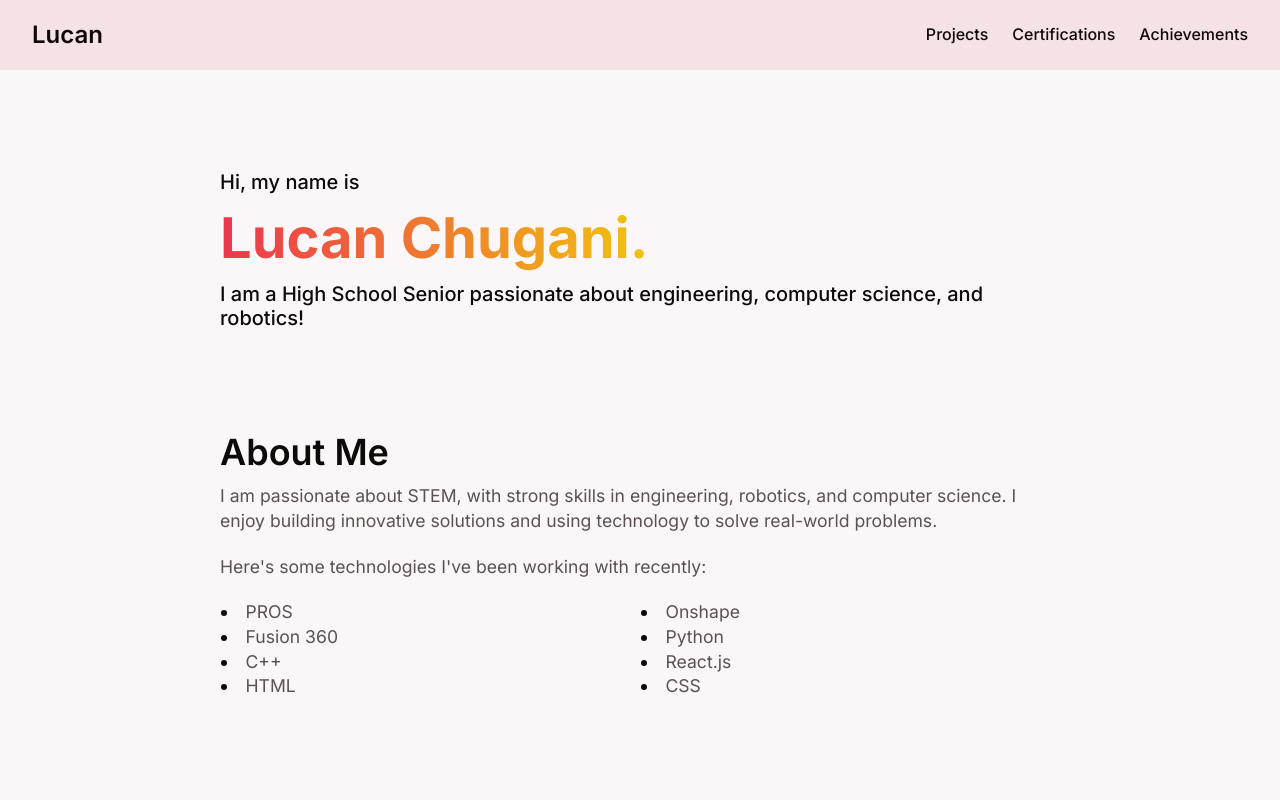
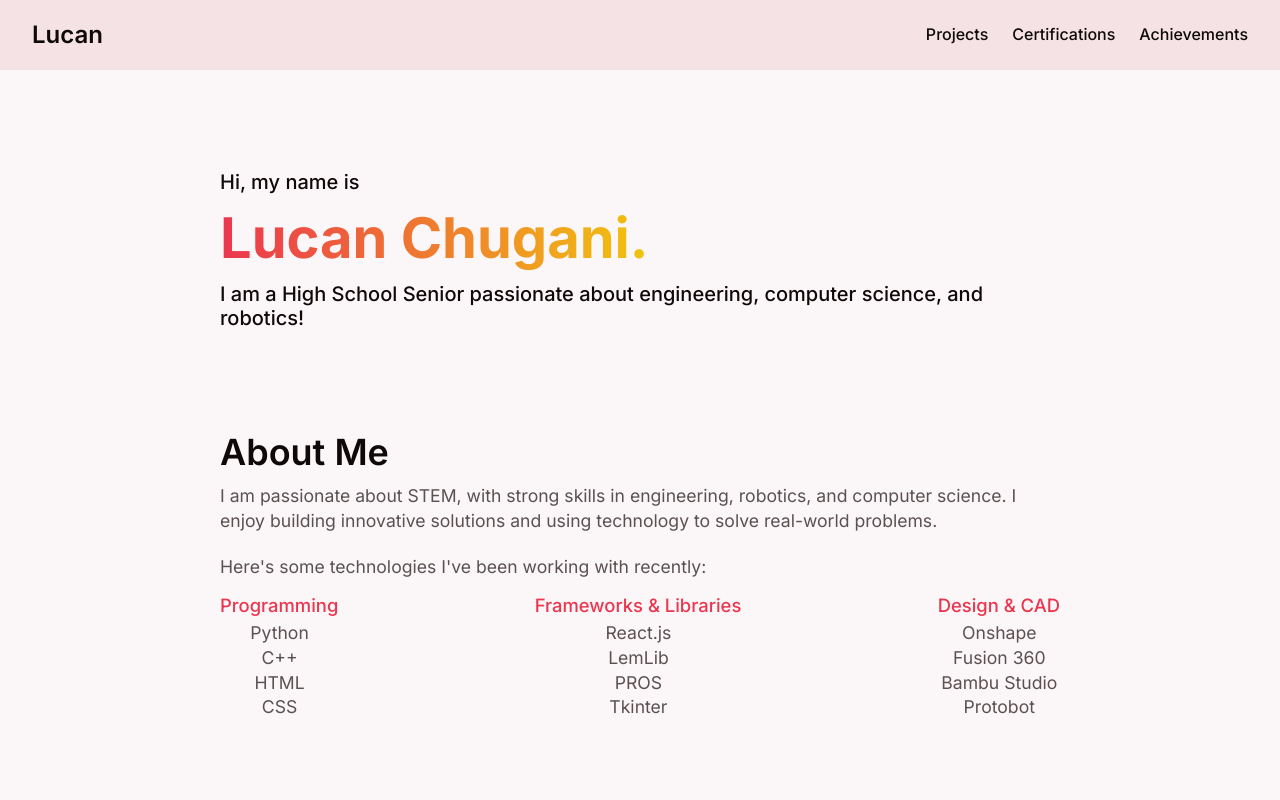
Before and after one commit to Lucan-dev/lucan-dev.github.io, a React (Vite) app: page / in a window 1280 px wide. Shown: the top 800 px of the page. Built offline with nearby package versions, Linux system fonts and the light colour scheme.

Commit message:
Updated Technologies Section
Made 3 different sections for Programming, Design & CAD, and Frameworks & Libraries. Also made it re arrange between vert and hori depending on screen width.

```diff
--- a/src/Components/Page Sections/Technologies.jsx
+++ b/src/Components/Page Sections/Technologies.jsx
@@ -7,33 +7,38 @@ function Technologies() {
             <p>I am passionate about STEM, with strong skills in engineering, robotics, and computer science. I enjoy building innovative solutions and using technology to solve real-world problems.</p>
             <br/>
             <p>Here's some technologies I've been working with recently:</p>
-            <br/>
-            <ul>
-                <li>
-                    PROS
-                </li>
-                <li>
-                    Onshape
-                </li>
-                <li>
-                    Fusion 360
-                </li>
-                <li>
-                    Python
-                </li>
-                <li>
-                    C++
-                </li>
-                <li>
-                    React.js
-                </li>
-                <li>
-                    HTML
-                </li>
-                <li>
-                    CSS
-                </li>
-            </ul>
+
+            <div className="technology-sections">
+                <div className="technology-section">
+                    <h6>Programming</h6>
+                    <ul>
+                        <li>Python</li>
+                        <li>C++</li>
+                        <li>HTML</li>
+                        <li>CSS</li>
+                    </ul>
+                </div>
+
+                <div className="technology-section">
+                    <h6>Frameworks & Libraries</h6>
+                    <ul>
+                        <li>React.js</li>
+                        <li>LemLib</li>
+                        <li>PROS</li>
+                        <li>Tkinter</li>
+                    </ul>
+                </div>
+
+                <div className="technology-section">
+                    <h6>Design & CAD</h6>
+                    <ul>
+                        <li>Onshape</li>
+                        <li>Fusion 360</li>
+                        <li>Bambu Studio</li>
+                        <li>Protobot</li>
+                    </ul>
+                </div>
+            </div>
         </div>
     );
 }
--- a/src/Components/Pages/Projects.jsx
+++ b/src/Components/Pages/Projects.jsx
@@ -73,20 +73,20 @@ function Projects() {
             <h5>Websites</h5>
             <div className="project-wrapper">
                 <ProjectCard
+                    img_url='https://ik.imagekit.io/lucan/Hands%20of%20Fate.png'
+                    img_alt='Alt'
+                    title='AI Blackjack Game'
+                    description="Gesture controlled website with image recognition model"
+                    link='https://hands-of-fate-blackjack.netlify.app'
+                    tags={["Google Teachable Machine", "Javascript"]}
+                />
+                <ProjectCard
                     img_url='https://ik.imagekit.io/lucan/Space.jpg'
                     img_alt='Alt'
                     title='Astronomy Picture of the Day'
                     description="Website showcases daily space images and insights using NASA's API"
                     link='https://apod-api.netlify.app'
                     tags={["Javascript", "HTML", "CSS"]}
-                />
-                <ProjectCard
-                    img_url='https://ik.imagekit.io/lucan/Hands%20of%20Fate.png'
-                    img_alt='Alt'
-                    title='AI Blackjack Game'
-                    description="Gesture controlled website with image recognition model"
-                    link='https://hands-of-fate-blackjack.netlify.app'
-                    tags={["Google Teachable Machine", "Javascript"]}
                 />
                 <ProjectCard
                     img_url='https://ik.imagekit.io/lucan/trivia-transformed.jpeg'
--- a/src/Style Sheets/Page Sections/Technologies.css
+++ b/src/Style Sheets/Page Sections/Technologies.css
@@ -1,12 +1,50 @@
-#technologies ul {
+/* #technologies ul {
     display: grid;
     grid-template-columns: repeat(2, 1fr);
+} */
+
+#technologies ul {
+    list-style-type: none;
 }
 
-#technologies li::marker {
-    color: var(--text);
-}
+/* #technologies li {
+    marker: none;
+} */
+
+/* #technologies li::marker {
+    color: var(--muted_text);
+    color: var(--background)
+} */
 
 #technologies h3 {
     margin-bottom: 10px;
 }
+
+#technologies h6 {
+    margin: 15px 0px 5px 0px;
+    font-size: clamp(0.9rem, 2vw, 1.15rem);
+    color: var(--primary);
+}
+
+.technology-sections {
+    /* background-color: lightcoral; */
+    text-align: center;
+
+    display: flex;
+    flex-direction: row;
+    justify-content: space-between;
+}
+
+.technology-section {
+    width: fit-content;
+}
+
+@media (max-width: 540px) {
+    .technology-sections {
+        flex-direction: column;
+    }
+
+    .technology-section {
+        text-align: left;
+    }
+}
```
